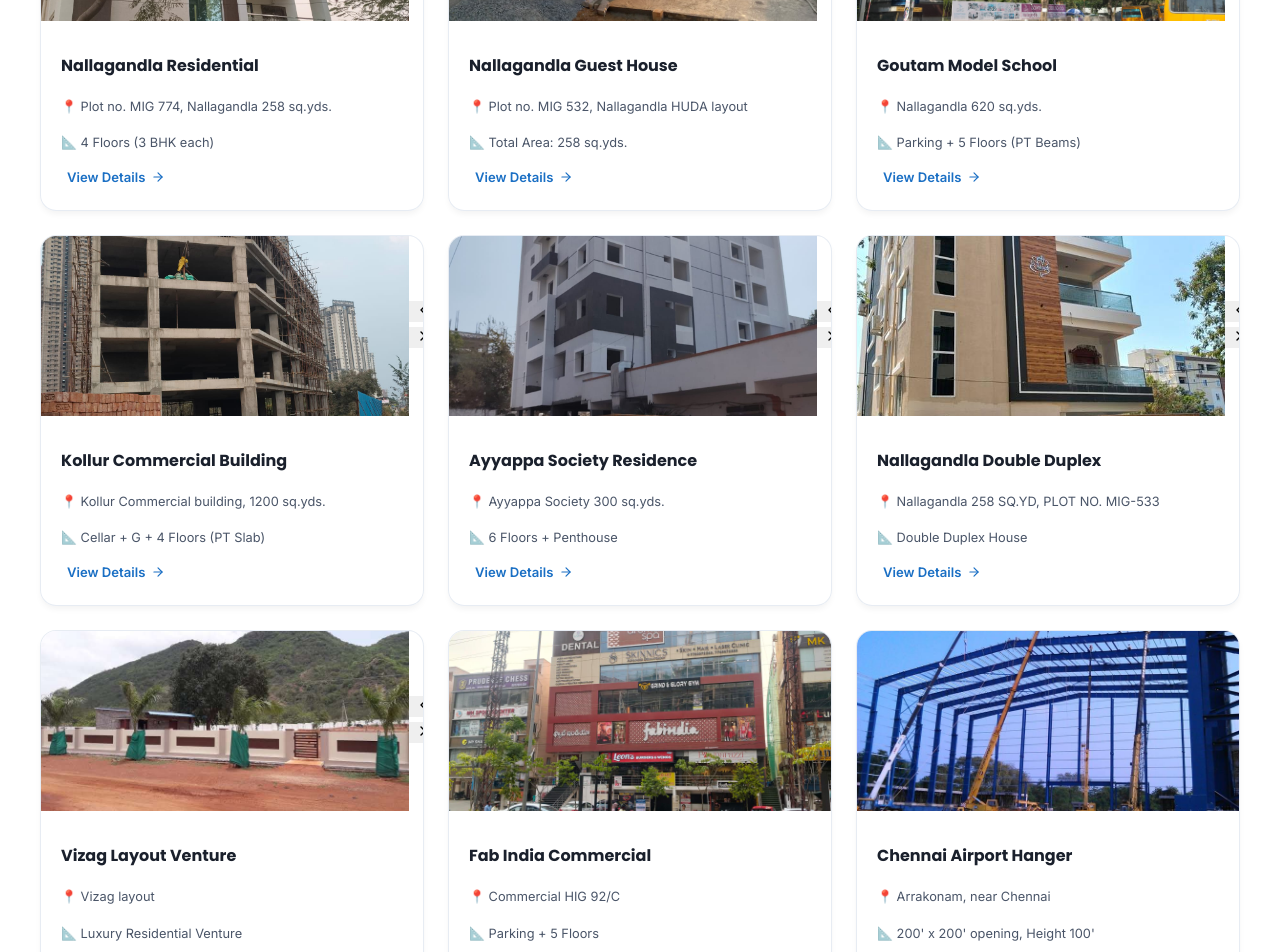
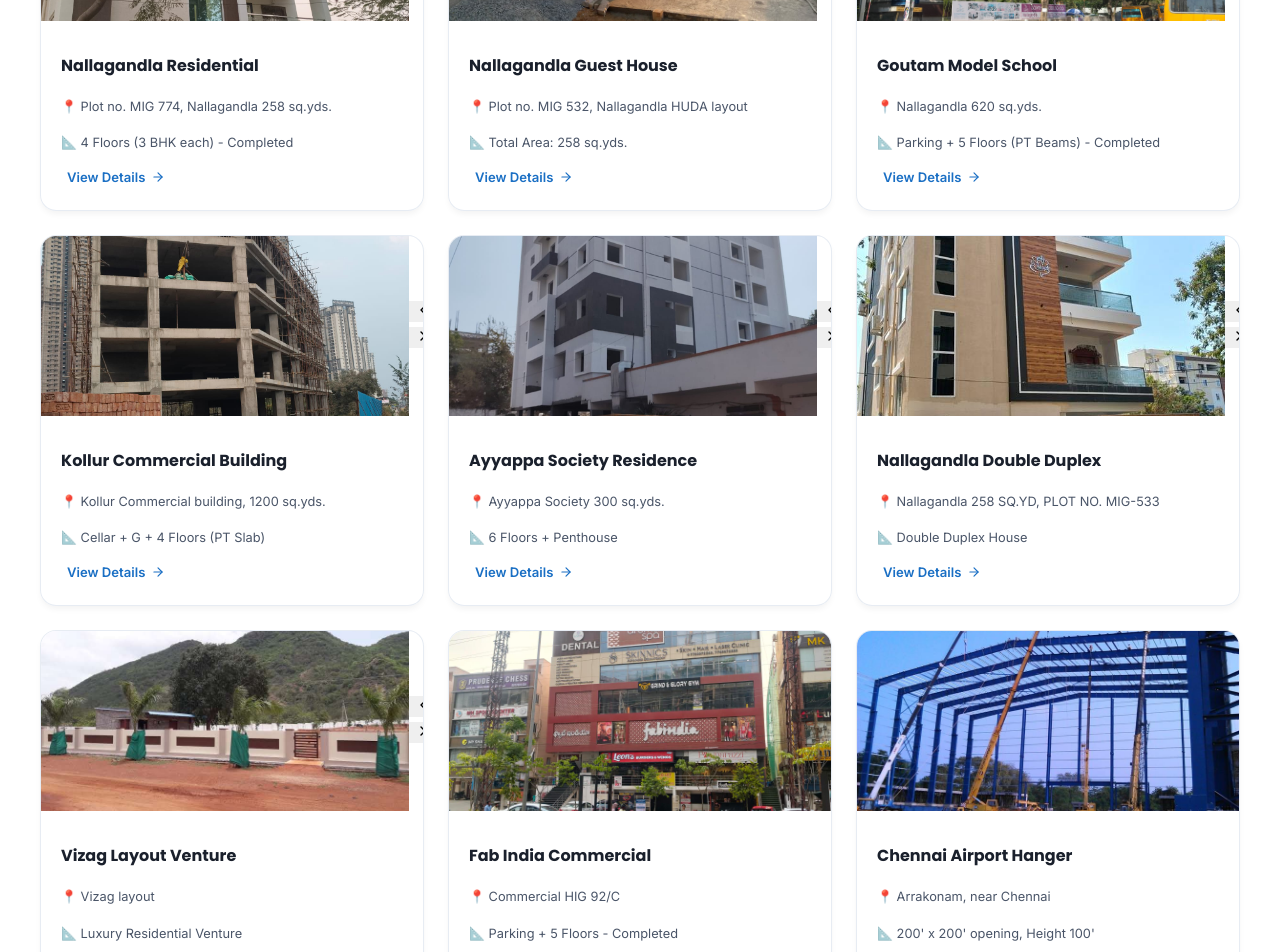
Before and after one commit to BasithRahul/brickBoltSPP, a React (Vite) app in the folder client/: page /projects in a window 1280 px wide. Shown: the part 1280-2232 px from the top of the page. Built offline with nearby package versions, Linux system fonts and the light colour scheme.

Commit message:
Integrate 'Completed' status into sentences and hide empty year tags in project modal

```diff
--- a/client/src/pages/Projects.jsx
+++ b/client/src/pages/Projects.jsx
@@ -51,8 +51,8 @@ const projects = [
     title: "Nallagandla Residential",
     category: "Residential",
     location: "Plot no. MIG 774, Nallagandla 258 sq.yds.",
-    area: "4 Floors (3 BHK each)",
-    year: "Completed",
+    area: "4 Floors (3 BHK each) - Completed",
+    year: "",
     color: "#22c55e",
     images: [
       "/projects/address5/img1.jpeg",
@@ -79,8 +79,8 @@ const projects = [
     title: "Goutam Model School",
     category: "Commercial",
     location: "Nallagandla 620 sq.yds.",
-    area: "Parking + 5 Floors (PT Beams)",
-    year: "Completed",
+    area: "Parking + 5 Floors (PT Beams) - Completed",
+    year: "",
     color: "#1a6fc4",
     images: [
       "/projects/nallagandla-school/img1.jpeg",
@@ -157,8 +157,8 @@ const projects = [
     title: "Fab India Commercial",
     category: "Commercial",
     location: "Commercial HIG 92/C",
-    area: "Parking + 5 Floors",
-    year: "Completed",
+    area: "Parking + 5 Floors - Completed",
+    year: "",
     color: "#8b5cf6",
     images: ["/projects/fab india/shared image (10).jpg"],
     desc: "A significant commercial project for Fab India featuring a Parking + 5 floor structure. Designed for premium retail and commercial space utilization in a prime HIG location."
@@ -405,10 +405,12 @@ export default function ProjectsPage() {
                       <span className="label">Scope/Size</span>
                       <span className="value">{selected.area}</span>
                     </div>
-                    <div className="proj-modal__meta-item">
-                      <span className="label">Project Year</span>
-                      <span className="value">{selected.year}</span>
-                    </div>
+                    {selected.year && (
+                      <div className="proj-modal__meta-item">
+                        <span className="label">Project Year</span>
+                        <span className="value">{selected.year}</span>
+                      </div>
+                    )}
                   </div>
                 </div>
 
```
